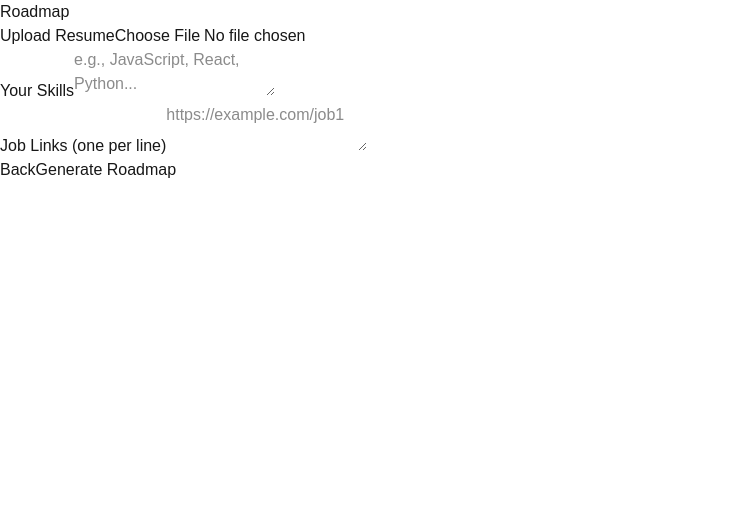
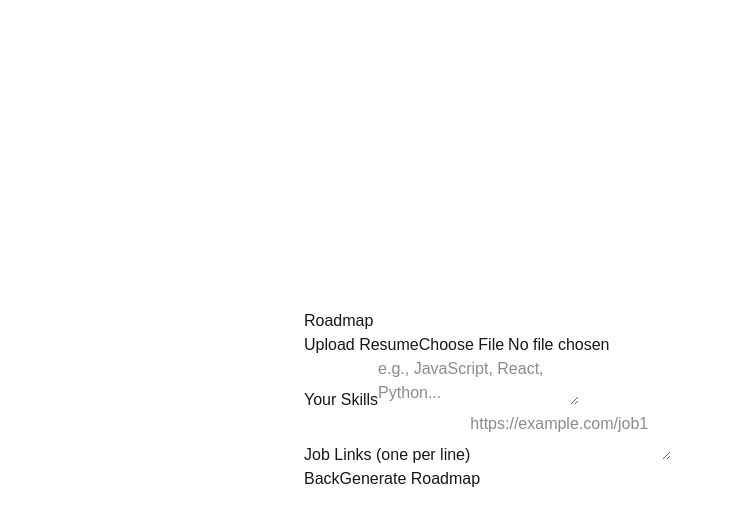
Before and after one commit to ShalyJay/HowdyHack-LaunchPad, a Next.js app in the folder react-app/: page /form in a window 1280 px wide. Shown: the top 522 px of the page, without its empty margins (0-733 px from the left). Built offline with nearby package versions, Linux system fonts and the light colour scheme.

Commit message:
center content and limit form width

```diff
--- a/react-app/src/app/form/page.tsx
+++ b/react-app/src/app/form/page.tsx
@@ -25,7 +25,8 @@
     };
 
     return (
-        <div>
+        <div className="min-h-screen flex items-center justify-center p-8">
+            <div className="w-full max-w-2xl">
                 <h1>Roadmap</h1>
 
                 <form onSubmit={handleSubmit}>
@@ -64,7 +65,7 @@
                     <button type="submit">Generate Roadmap</button>
                 </div>
                 </form>
-
+            </div>
         </div>
     );
 }
```
Lines whose indentation alone changed are shown as unchanged.
